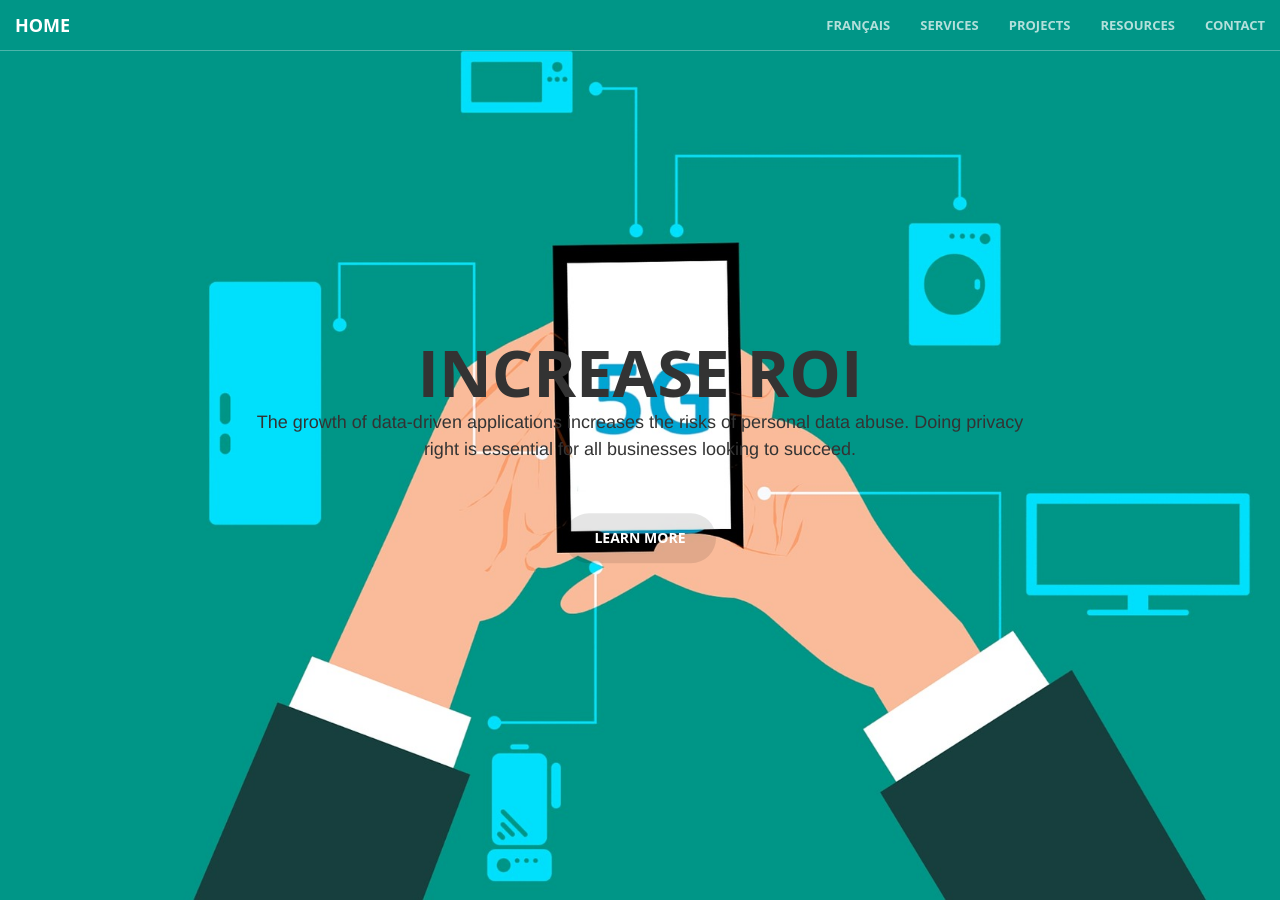
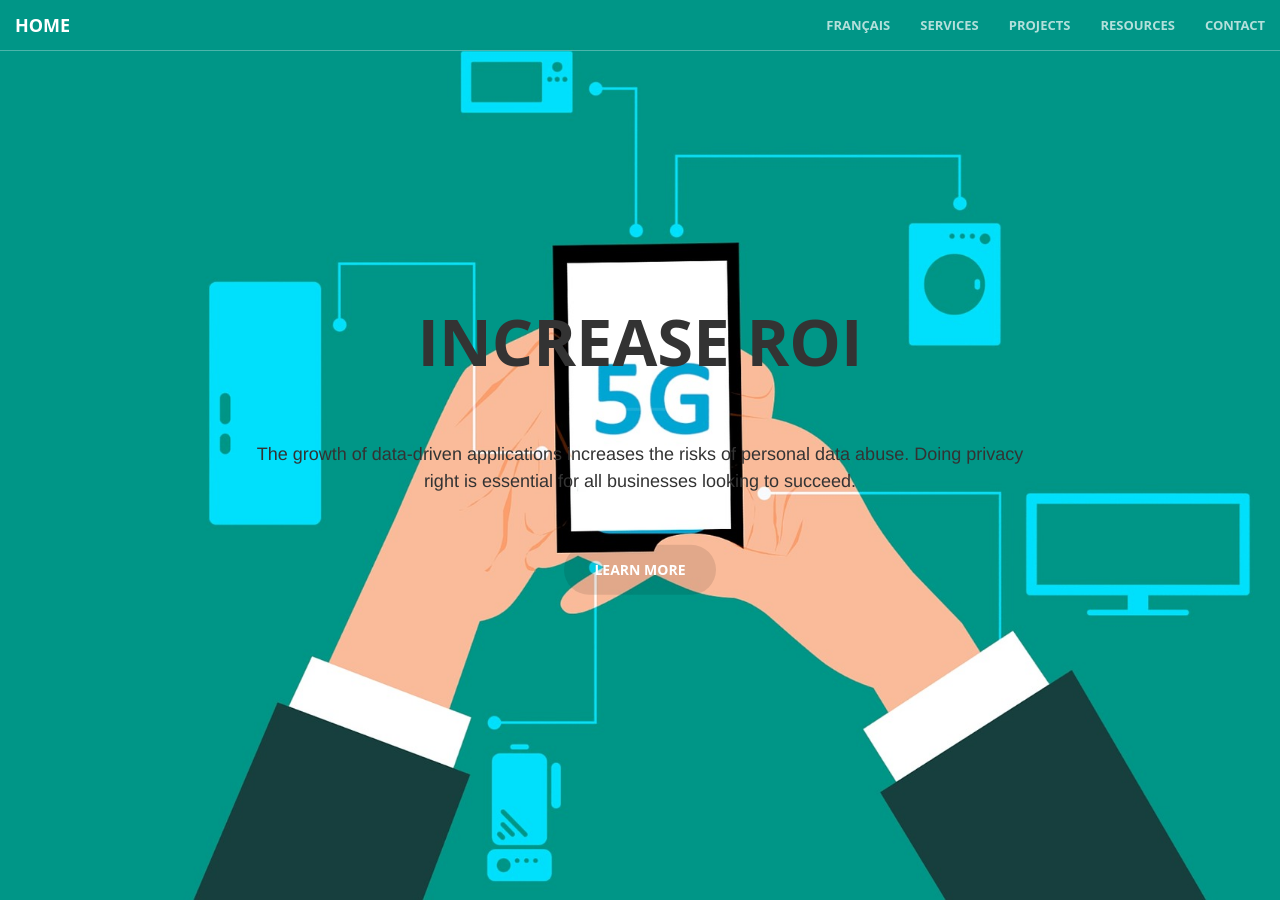
Before and after one commit to riod4/riod4.github.io, a Jekyll site: the page built from index.html, in a window 1280 px wide and 900 px high. Built offline with Jekyll 4.4.1, drawn with Linux system fonts in a browser that asks for light colours; comment, search, counter and statistics services are not loaded.

Commit message:
updated to use hr.transparent v0.02

```diff
--- a/_includes/header.html
+++ b/_includes/header.html
@@ -2,7 +2,7 @@
     <div class="header-content">
         <div class="header-content-inner">
             <h1>Increase ROI</h1>
-            <hr.transparent>
+            <hr class="transparent">
             <p>The growth of data-driven applications increases the risks of personal data abuse. Doing privacy right is essential for all businesses looking to succeed.</p>
             <a href="#intro" class="btn btn-primary btn-xl page-scroll">Learn more</a>
         </div>
```
